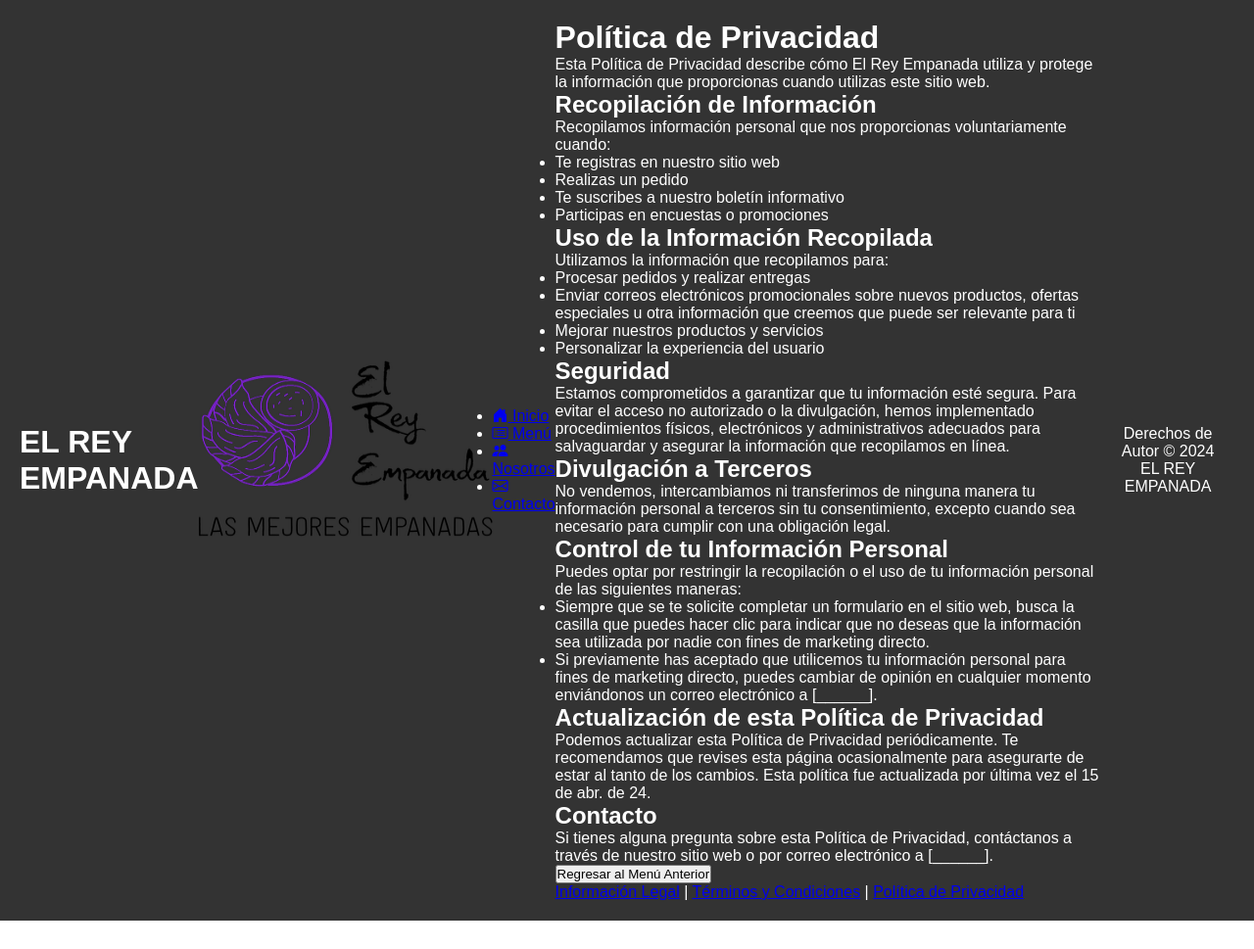
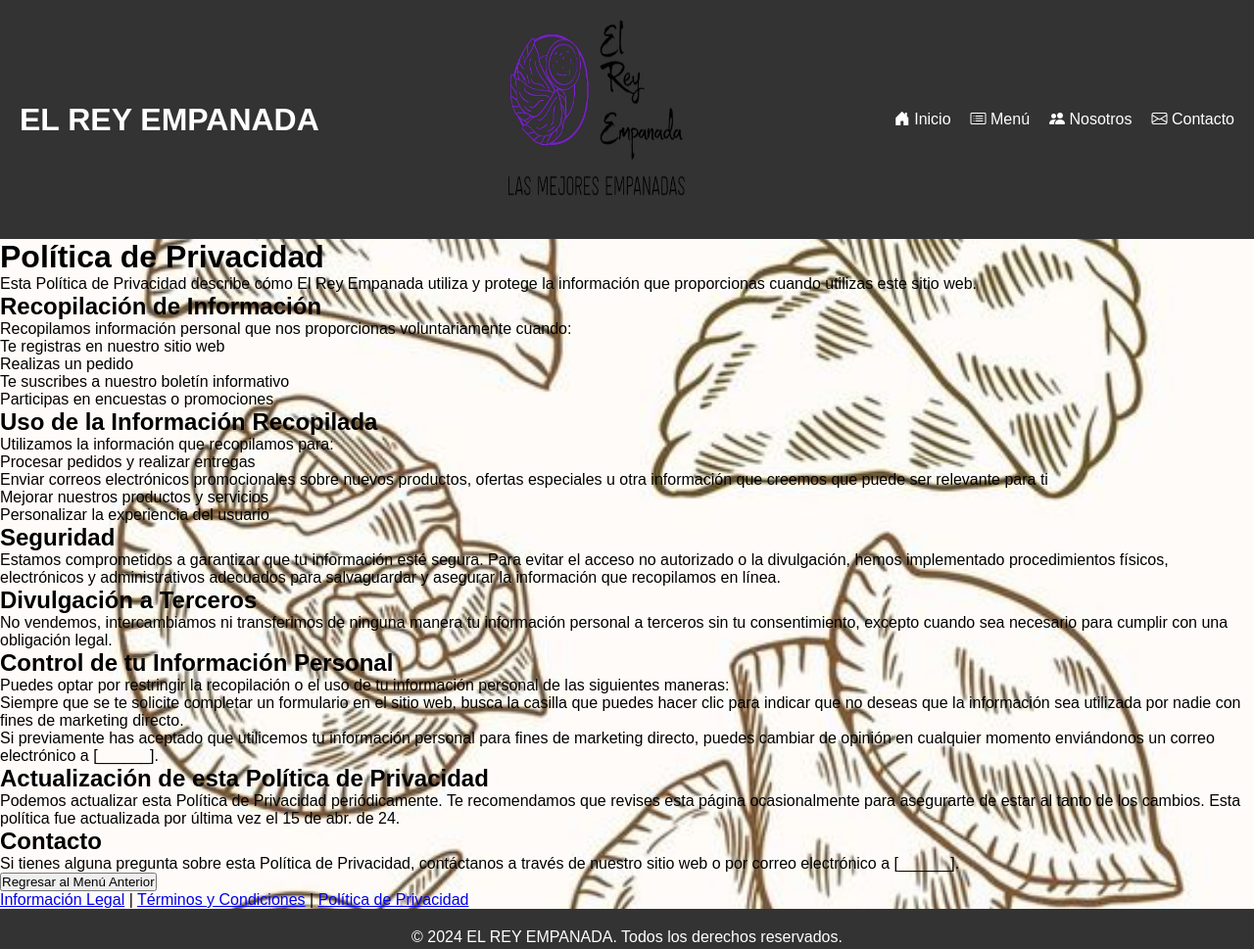
Before and after one commit to Kevin06102023/proyectoEmpanadas, a plain HTML site: page Privacidad.html in a window 1280 px wide. Shown: the whole page at 98% size. Before the commit the page ends 940 px from the top, so only its background shows below. Drawn offline with nearby package versions, Linux system fonts and the light colour scheme; files that its build step writes are made by us from their sources.

Commit message:
proyectoEmpanadas

```diff
--- a/Legal.html
+++ b/Legal.html
@@ -1,44 +1,51 @@
 <!DOCTYPE html>
 <html lang="es">
+
 <head>
   <meta charset="UTF-8">
   <meta name="viewport" content="width=device-width, initial-scale=1.0">
+  <link rel="stylesheet" href="https://cdn.jsdelivr.net/npm/bootstrap-icons@1.11.3/font/bootstrap-icons.min.css">
+  <link rel="stylesheet" href="estilos/estilos.css">
   <title>Información Legal</title>
-  <link rel="stylesheet" href="https://cdn.jsdelivr.net/npm/bootstrap-icons@1.11.3/font/bootstrap-icons.min.css">
-  <link rel="stylesheet" href="estilo/estilos.css">
 </head>
+
 <body>
-
   <header>
     <h1>EL REY EMPANADA</h1>
-
-  <div>
-    <img src="imagen/LOGOLLL.png" alt="logo" class="logo">
-  </div><br>
+    <div class="logo">
+      <img src="imagen/LOGOLLL.png" alt="Empanadas Artesanales" style="width: 180px; height: 180px;">
+    </div>
+    <nav>
       <ul>
         <li><a href="index.html"><i class="bi bi-house-door-fill"></i> Inicio</a></li>
         <li><a href="menu.html"><i class="bi bi-card-list"></i> Menú</a></li>
         <li><a href="nosotros.html"><i class="bi bi-people-fill"></i> Nosotros</a></li>
-    <li><a href="contacto.html"><i class="bi bi-envelope"></i> Contacto</a></li>
+        <li><a href="contactos.html"><i class="bi bi-envelope"></i> Contacto</a></li>
       </ul>
+    </nav>
   </header>
 
   <div class="contenido">
     <h1>Información Legal</h1>
     <h2>Términos y Condiciones</h2>
-      <p>Esta página establece los términos y condiciones bajo los cuales puedes usar nuestro sitio web y los servicios ofrecidos por nuestro emprendimiento de empanadas. Al acceder a nuestro sitio web y utilizar nuestros servicios, aceptas estos términos y condiciones en su totalidad.</p>
+    <p>Esta página establece los términos y condiciones bajo los cuales puedes usar nuestro sitio web y los
+      servicios ofrecidos por nuestro emprendimiento de empanadas. Al acceder a nuestro sitio web y utilizar
+      nuestros servicios, aceptas estos términos y condiciones en su totalidad.</p>
     <p>Para leer nuestros términos y condiciones, haz clic <a href="Terminos.html">aquí</a>.</p>
 
     <h2>Política de Privacidad</h2>
-      <p>Nuestra política de privacidad describe cómo recopilamos, utilizamos y protegemos la información que proporcionas cuando utilizas nuestro sitio web y nuestros servicios. Al utilizar nuestro sitio web y nuestros servicios, aceptas nuestra política de privacidad.</p>
+    <p>Nuestra política de privacidad describe cómo recopilamos, utilizamos y protegemos la información que
+      proporcionas cuando utilizas nuestro sitio web y nuestros servicios. Al utilizar nuestro sitio web y
+      nuestros servicios, aceptas nuestra política de privacidad.</p>
     <p>Para leer nuestra política de privacidad, haz clic <a href="Privacidad.html">aquí</a>.</p>
 
     <h2>Contacto</h2>
-      <p>Si tienes alguna pregunta sobre nuestros términos y condiciones, política de privacidad u otra información legal, no dudes en <a href="contacto.html">contactarnos</a>.</p>
+    <p>Si tienes alguna pregunta sobre nuestros términos y condiciones, política de privacidad u otra información
+      legal, no dudes en <a href="contacto.html">contactarnos</a>.</p>
 
   </div>
   <footer>
-      <p>Derechos de Autor &copy; 2024 EL REY EMPANAADA</p>
+    <p>&copy; 2024 EL REY EMPANADA. Todos los derechos reservados.</p>
   </footer>
 </body>
 </html>
--- a/Privacidad.html
+++ b/Privacidad.html
@@ -3,27 +3,29 @@
 <head>
   <meta charset="UTF-8">
   <meta name="viewport" content="width=device-width, initial-scale=1.0">
+  <link rel="stylesheet" href="https://cdn.jsdelivr.net/npm/bootstrap-icons@1.11.3/font/bootstrap-icons.min.css">
+  <link rel="stylesheet" href="estilos/estilos.css">
   <title>Política de Privacidad</title>
-  <link rel="stylesheet" href="https://cdn.jsdelivr.net/npm/bootstrap-icons@1.11.3/font/bootstrap-icons.min.css">
-  <link rel="stylesheet" href="estilo/estilos.css">
-
 </head>
 <body>
   <header>
     <h1>EL REY EMPANADA</h1>
-</head>
-    <div>
-        <img src="imagen/LOGOLLL.png" alt="logo" class="logo" width="300px" height="180px">
-    </div><br>
-    <ul>
+    <div class="logo">
+      <img src="imagen/LOGOLLL.png" alt="Empanadas Artesanales" style="width: 180px; height: 180px;">
+    </div>
+    <nav>
+      <ul>
         <li><a href="index.html"><i class="bi bi-house-door-fill"></i> Inicio</a></li>
         <li><a href="menu.html"><i class="bi bi-card-list"></i> Menú</a></li>
         <li><a href="nosotros.html"><i class="bi bi-people-fill"></i> Nosotros</a></li>
-        <li><a href="contacto.html"><i class="bi bi-envelope"></i> Contacto</a></li>
-    </ul>
+        <li><a href="contactos.html"><i class="bi bi-envelope"></i> Contacto</a></li>
+      </ul>
+    </nav>
+  </header>
   <div class="contenido">
     <h1>Política de Privacidad</h1>
-    <p>Esta Política de Privacidad describe cómo El Rey Empanada utiliza y protege la información que proporcionas cuando utilizas este sitio web.</p>
+    <p>Esta Política de Privacidad describe cómo El Rey Empanada utiliza y protege la información que proporcionas
+      cuando utilizas este sitio web.</p>
 
     <h2>Recopilación de Información</h2>
     <p>Recopilamos información personal que nos proporcionas voluntariamente cuando:</p>
@@ -38,34 +40,47 @@
     <p>Utilizamos la información que recopilamos para:</p>
     <ul>
       <li>Procesar pedidos y realizar entregas</li>
-      <li>Enviar correos electrónicos promocionales sobre nuevos productos, ofertas especiales u otra información que creemos que puede ser relevante para ti</li>
+      <li>Enviar correos electrónicos promocionales sobre nuevos productos, ofertas especiales u otra información
+        que creemos que puede ser relevante para ti</li>
       <li>Mejorar nuestros productos y servicios</li>
       <li>Personalizar la experiencia del usuario</li>
     </ul>
 
     <h2>Seguridad</h2>
-    <p>Estamos comprometidos a garantizar que tu información esté segura. Para evitar el acceso no autorizado o la divulgación, hemos implementado procedimientos físicos, electrónicos y administrativos adecuados para salvaguardar y asegurar la información que recopilamos en línea.</p>
+    <p>Estamos comprometidos a garantizar que tu información esté segura. Para evitar el acceso no autorizado o la
+      divulgación, hemos implementado procedimientos físicos, electrónicos y administrativos adecuados para
+      salvaguardar y asegurar la información que recopilamos en línea.</p>
 
     <h2>Divulgación a Terceros</h2>
-    <p>No vendemos, intercambiamos ni transferimos de ninguna manera tu información personal a terceros sin tu consentimiento, excepto cuando sea necesario para cumplir con una obligación legal.</p>
+    <p>No vendemos, intercambiamos ni transferimos de ninguna manera tu información personal a terceros sin tu
+      consentimiento, excepto cuando sea necesario para cumplir con una obligación legal.</p>
 
     <h2>Control de tu Información Personal</h2>
-    <p>Puedes optar por restringir la recopilación o el uso de tu información personal de las siguientes maneras:</p>
+    <p>Puedes optar por restringir la recopilación o el uso de tu información personal de las siguientes maneras:
+    </p>
     <ul>
-      <li>Siempre que se te solicite completar un formulario en el sitio web, busca la casilla que puedes hacer clic para indicar que no deseas que la información sea utilizada por nadie con fines de marketing directo.</li>
-      <li>Si previamente has aceptado que utilicemos tu información personal para fines de marketing directo, puedes cambiar de opinión en cualquier momento enviándonos un correo electrónico a [______].</li>
+      <li>Siempre que se te solicite completar un formulario en el sitio web, busca la casilla que puedes hacer
+        clic para indicar que no deseas que la información sea utilizada por nadie con fines de marketing
+        directo.</li>
+      <li>Si previamente has aceptado que utilicemos tu información personal para fines de marketing directo,
+        puedes cambiar de opinión en cualquier momento enviándonos un correo electrónico a [______].</li>
     </ul>
 
     <h2>Actualización de esta Política de Privacidad</h2>
-    <p>Podemos actualizar esta Política de Privacidad periódicamente. Te recomendamos que revises esta página ocasionalmente para asegurarte de estar al tanto de los cambios. Esta política fue actualizada por última vez el 15 de abr. de 24.</p>
+    <p>Podemos actualizar esta Política de Privacidad periódicamente. Te recomendamos que revises esta página
+      ocasionalmente para asegurarte de estar al tanto de los cambios. Esta política fue actualizada por última
+      vez el 15 de abr. de 24.</p>
 
     <h2>Contacto</h2>
-    <p>Si tienes alguna pregunta sobre esta Política de Privacidad, contáctanos a través de nuestro sitio web o por correo electrónico a [______].</p>
+    <p>Si tienes alguna pregunta sobre esta Política de Privacidad, contáctanos a través de nuestro sitio web o por
+      correo electrónico a [______].</p>
     <button class="boton" onclick="window.history.back()">Regresar al Menú Anterior</button>
-    <p><a href="Legal.html">Información Legal</a> | <a href="Terminos.html">Términos y Condiciones</a> | <a href="Privacidad.html">Política de Privacidad</a></p>
+    <p><a href="Legal.html">Información Legal</a> | <a href="Terminos.html">Términos y Condiciones</a> | <a
+        href="Privacidad.html">Política de Privacidad</a></p>
   </div>
-<footer>
-  <p>Derechos de Autor &copy; 2024 EL REY EMPANADA</p>
-</footer>
+  <footer>
+    <p>&copy; 2024 EL REY EMPANADA. Todos los derechos reservados.</p>
+  </footer>
 </body>
+
 </html>
```
Also changed, not shown: Nosotros.html (+9 -12 lines), Terminos.html (+49 -20 lines), contactos.html (+4 -3 lines), index.html (+6 -4 lines), menu.html (+5 -5 lines). Lines whose indentation alone changed are shown as unchanged.
